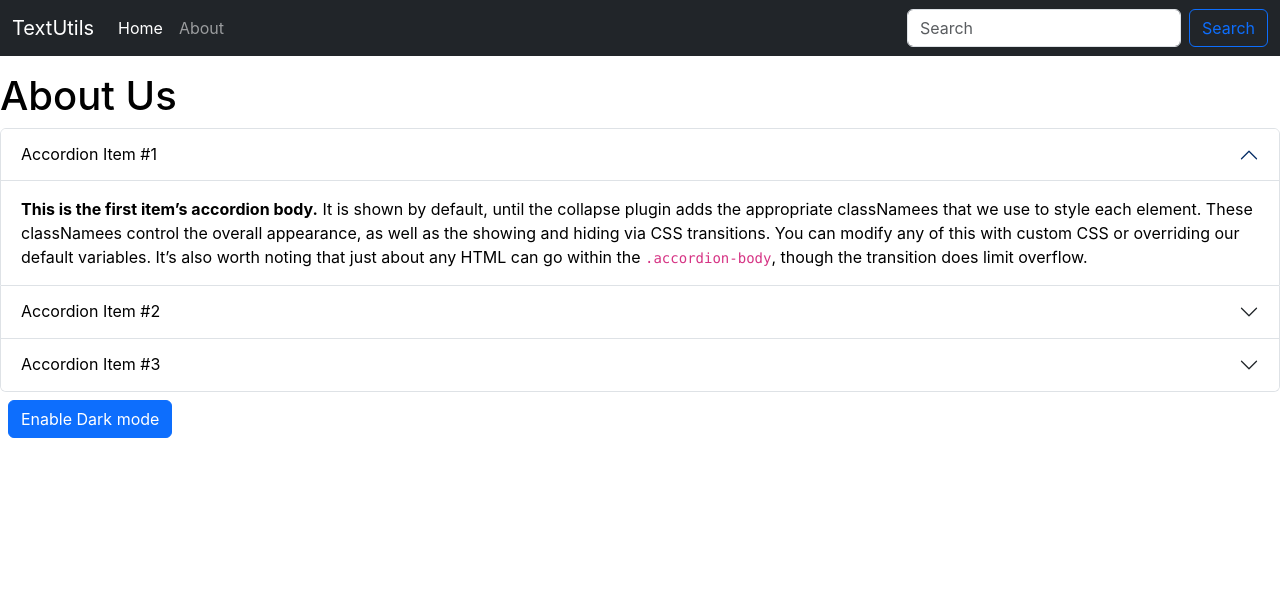
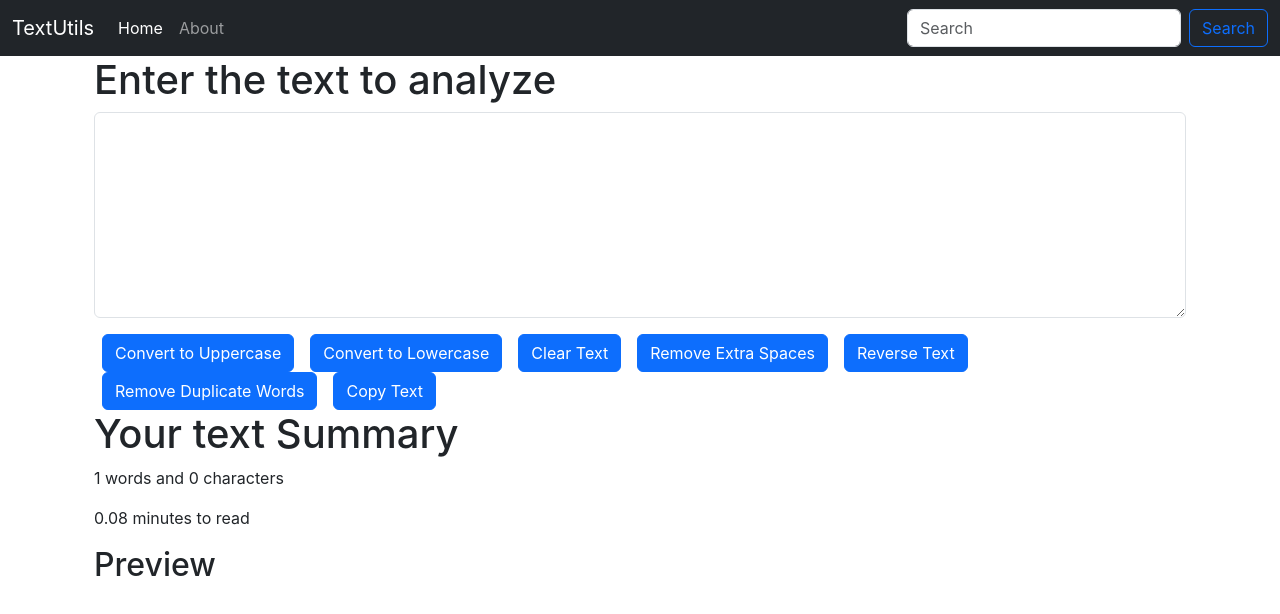
Before and after one commit to Nilakshi2006/TextUtils-React, a React (Create React App) app: page / in a window 1280 px wide. Shown: the top 614 px of the page. Built offline with nearby package versions, Linux system fonts and the light colour scheme.

Commit message:
Added more buttons to the Textutils

```diff
--- a/src/App.js
+++ b/src/App.js
@@ -1,17 +1,17 @@
 import './App.css';
-import About from './components/About';
+// import About from './components/About';
 import Navbar from './components/navbar';
-// import TextForm from './components/TextForm';
+import TextForm from './components/TextForm';
 function App() {
   return (
 <>
 <Navbar title="TextUtils"/>
-{/* <div className="container my -3">
-  <TextForm heading="Enter the text to analyze"/> */}
-  <div className="About Conatiner my-3">
-  <About/>
-  </div>
-{/* </div> */}
+<div className="container my -3">
+  <TextForm heading="Enter the text to analyze"/>
+  {/* <div className="About Conatiner my-3">
+  <About/> */}
+  {/* </div> */}
+</div>
 </>
   );
 }
--- a/src/components/TextForm.js
+++ b/src/components/TextForm.js
@@ -31,11 +31,19 @@
       setText(newText)
     }
 
+
     const handleRemoveDuplicateWordsClick=()=>{
       const newText=text.split(" ") //to split the text into words
       const uniqueWords=[...new Set(newText)] //to remove duplicate words
       setText(uniqueWords.join(" "))
     }
+
+
+   const handleCopy = () => {
+  var text = document.getElementById("myBox")
+  text.select()
+  navigator.clipboard.writeText(text.value)
+}
 
 
   const handleOnChange=(event)=>{
@@ -61,6 +69,7 @@
     <button className="btn btn-primary mx-2" onClick={handleRemoveExtraSpacesClick}>Remove Extra Spaces</button>
 <button className="btn btn-primary mx-2" onClick={handleReverseClick}>Reverse Text</button>
 <button className="btn btn-primary mx-2" onClick={handleRemoveDuplicateWordsClick}>Remove Duplicate Words</button>
+   <button className="btn btn-primary mx-2" onClick={handleCopy}>Copy Text</button>
     </div>
 
     <div className="container">
```
